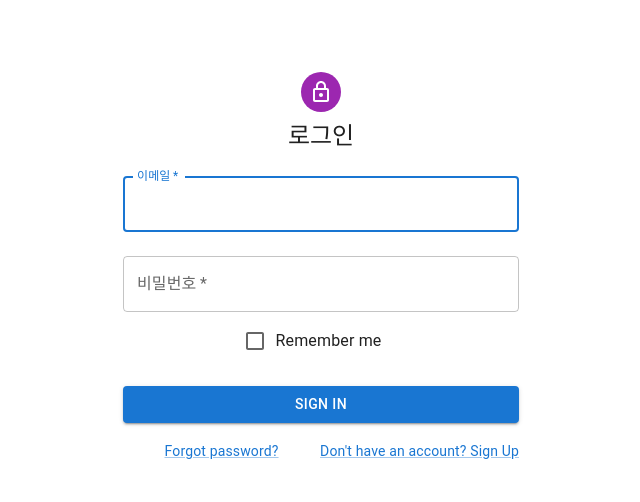
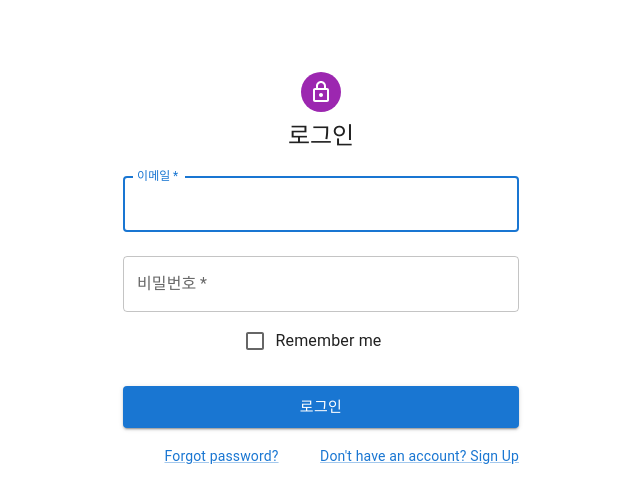
Before and after one commit to tevem1207/th-react-template, a React (Create React App) app in the folder sign-in-and-up/: page /signin in a window 1280 px wide. Shown: the top 502 px of the page, without its empty margins (319-959 px from the left). Built offline with nearby package versions, Linux system fonts and the light colour scheme.

Commit message:
Feat button size Larger

```diff
--- a/sign-in-and-up/src/components/auth/SignInForm.tsx
+++ b/sign-in-and-up/src/components/auth/SignInForm.tsx
@@ -43,8 +43,14 @@ export default function SignInForm() {
         control={<Checkbox value="remember" color="primary" />}
         label="Remember me"
       />
-      <Button type="submit" fullWidth variant="contained" sx={{ mt: 3, mb: 2 }}>
-        Sign In
+      <Button
+        type="submit"
+        size="large"
+        fullWidth
+        variant="contained"
+        sx={{ mt: 3, mb: 2 }}
+      >
+        로그인
       </Button>
       <Grid container>
         <Grid item xs>
--- a/sign-in-and-up/src/components/auth/SignUpForm.tsx
+++ b/sign-in-and-up/src/components/auth/SignUpForm.tsx
@@ -67,8 +67,14 @@ export default function SignUpForm() {
         </Grid>
         <RRNForm />
       </Grid>
-      <Button type="submit" fullWidth variant="contained" sx={{ mt: 3, mb: 2 }}>
-        Sign Up
+      <Button
+        type="submit"
+        size="large"
+        fullWidth
+        variant="contained"
+        sx={{ mt: 3, mb: 2 }}
+      >
+        회원가입
       </Button>
       <Grid container justifyContent="flex-end">
         <Grid item>
```
